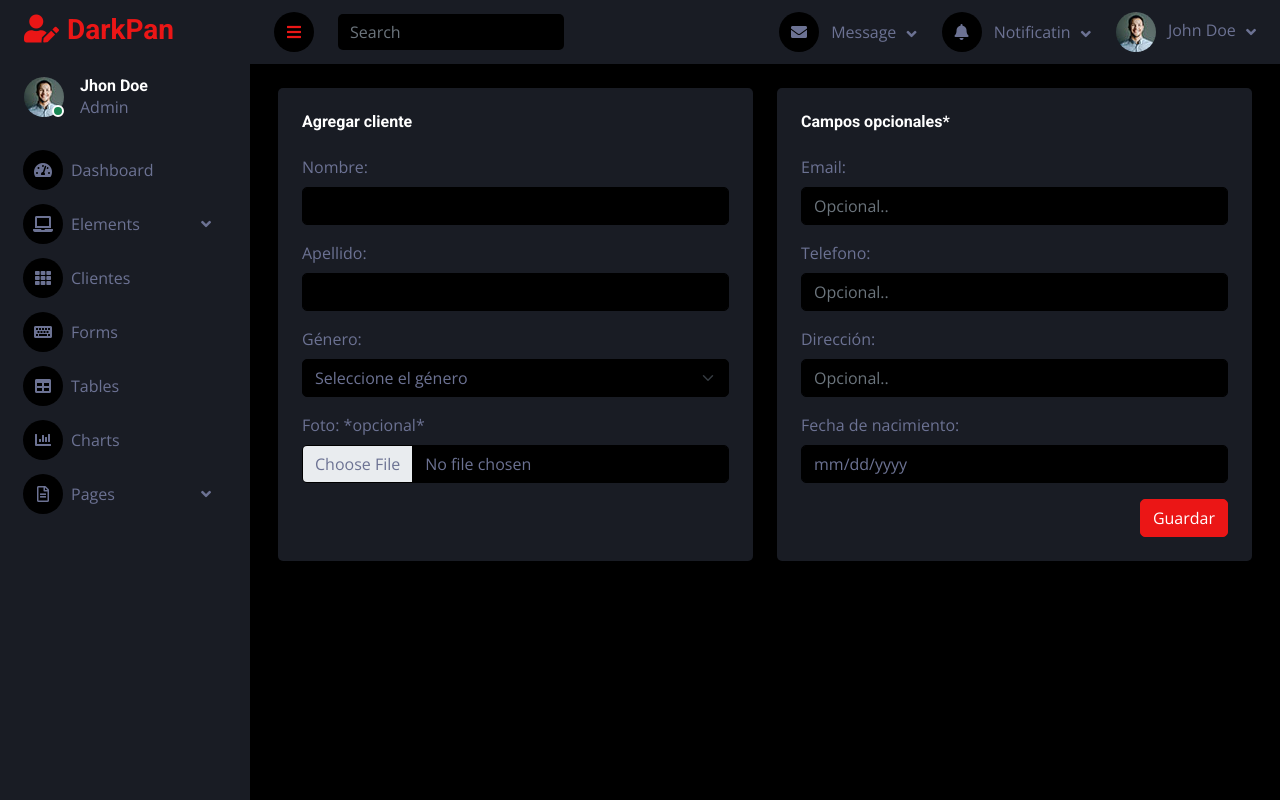
After one commit to Torres1368/gymControl, a Django app: page /nuevo_cliente/ in a window 1280 px wide. The commit adds this page. Run offline with Django 5.2, Linux system fonts and the light colour scheme; some libraries are stand-ins or nearby versions.

Commit message:
agregar cliente form

```diff
--- a/Aplicaciones/gymcontrol/models.py
+++ b/Aplicaciones/gymcontrol/models.py
@@ -10,9 +10,9 @@ class Cliente(models.Model):
     telefono = models.CharField(max_length=100, blank=True, unique=True, null=True)
     direccion = models.CharField(max_length=100, blank=True, null=True)
     fecha_nacimiento = models.DateField(blank=True, null=True)
-    estado = models.CharField(max_length=100)
     fecha_registro = models.DateTimeField(auto_now_add=True)
     fecha_modificacion = models.DateTimeField(auto_now=True)
+    foto= models.ImageField(upload_to='clientes/', blank=True, null=True)
 
     def __str__(self):
         return f"{self.nombre} , {self.apellido}"
--- /dev/null
+++ b/Aplicaciones/gymcontrol/templates/cliente/nuevo_cliente.html
@@ -0,0 +1,66 @@
+{% extends 'index.html' %}
+{% block contenido %}
+  {% load static %}
+  <div class="bg-secondary rounded col-11 mx-auto d-none">
+    <h2 class="text-center text-white fw-bold">Lista de clientes</h2>
+  </div>
+  <form action="/guardar_cliente/" method="post" enctype="multipart/form-data" id="frm_cliente">
+    {% csrf_token %}
+    <div class="container-fluid pt-3 px-3">
+      <div class="row g-4">
+        <div class="col-sm-12 col-xl-6">
+          <div class="bg-secondary rounded h-100 p-4">
+            <h6 class="mb-4">Agregar cliente</h6>
+
+            <div class="mb-3">
+              <label for="nombre" class="form-label">Nombre:</label>
+              <input type="text" class="form-control" id="nombre" name="nombre" />
+            </div>
+            <div class="mb-3">
+              <label for="apellido" class="form-label">Apellido:</label>
+              <input type="text" class="form-control" id="apellido" name="apellido" />
+            </div>
+            <div class="mb-3">
+              <label for="genero" class="form-label">Género:</label>
+              <select class="form-select mb-3" name="genero" id="genero" aria-placeholder="opcional..">
+                <option selected disabled>Seleccione el género</option>
+                <option value="Masculino">Masculino</option>
+                <option value="Femenino">Femenino</option>
+                <option value="Otro">Otro</option>
+              </select>
+            </div>
+            <div class="mb-3">
+              <label for="foto" class="form-label">Foto: <span>*opcional*</span></label>
+              <input type="file" accept="/*image" class="form-control bg-dark" id="foto" name="foto" />
+            </div>
+          </div>
+        </div>
+
+        <div class="col-sm-12 col-xl-6">
+          <div class="bg-secondary rounded h-100 p-4">
+            <h6 class="mb-4">Campos opcionales*</h6>
+            <div class="mb-3">
+              <label for="email" class="form-label">Email:</label>
+              <input type="email" class="form-control" id="email" name="email" placeholder="Opcional.." />
+            </div>
+            <div class="mb-3">
+              <label for="telefono" class="form-label">Telefono:</label>
+              <input type="text" class="form-control" id="telefono" name="telefono" placeholder="Opcional.." />
+            </div>
+            <div class="mb-3">
+              <label for="direccion" class="form-label">Dirección:</label>
+              <input type="text" class="form-control" id="direccion" name="direccion" placeholder="Opcional.." />
+            </div>
+            <div class="mb-3">
+              <label for="fecha_nacimiento" class="form-label">Fecha de nacimiento:</label>
+              <input type="date" class="form-control" id="fecha_nacimiento" name="fecha_nacimiento" />
+            </div>
+            <div class="text-end">
+              <button type="submit" class="btn btn-primary">Guardar</button>
+            </div>
+          </div>
+        </div>
+      </div>
+    </div>
+  </form>
+{% endblock %}
--- a/Aplicaciones/gymcontrol/templates/index.html
+++ b/Aplicaciones/gymcontrol/templates/index.html
@@ -30,6 +30,8 @@
 
     <!-- Template Stylesheet -->
     <link href="{% static 'css/style.css' %}" rel="stylesheet" />
+
+    <link href="{% static 'css/estilos.css' %}" rel="stylesheet" />
   </head>
 
   <body>
@@ -57,7 +59,7 @@
             </div>
           </div>
           <div class="navbar-nav w-100">
-            <a href="index.html" class="nav-item nav-link active"><i class="fa fa-tachometer-alt me-2"></i>Dashboard</a>
+            <a href="index.html" class="nav-item nav-link"><i class="fa fa-tachometer-alt me-2"></i>Dashboard</a>
             <div class="nav-item dropdown">
               <a href="#" class="nav-link dropdown-toggle" data-bs-toggle="dropdown"><i class="fa fa-laptop me-2"></i>Elements</a>
               <div class="dropdown-menu bg-transparent border-0">
@@ -66,7 +68,7 @@
                 <a href="element.html" class="dropdown-item">Other Elements</a>
               </div>
             </div>
-            <a href="widget.html" class="nav-item nav-link"><i class="fa fa-th me-2"></i>Widgets</a>
+            <a href="{% url 'clientes' %}" class="nav-item nav-link {% if navbar == 'clientes' %}active{% endif %}"><i class="fa fa-th me-2"></i>Clientes</a>
             <a href="form.html" class="nav-item nav-link"><i class="fa fa-keyboard me-2"></i>Forms</a>
             <a href="table.html" class="nav-item nav-link"><i class="fa fa-table me-2"></i>Tables</a>
             <a href="chart.html" class="nav-item nav-link"><i class="fa fa-chart-bar me-2"></i>Charts</a>
@@ -171,9 +173,9 @@
           </div>
         </nav>
         <!-- Navbar End -->
-        <div class="container">
+        <div class="container-fluid">
           <div class="page-inner">
-            <div class="d-flex align-items-left align-items-md-center flex-column flex-md-row pt-2 pb-4"></div>
+            <div class="d-flex align-items-left align-items-md-center flex-column flex-md-row pt-1 pb-1"></div>
 
             {% block contenido %}
 
--- a/Aplicaciones/gymcontrol/urls.py
+++ b/Aplicaciones/gymcontrol/urls.py
@@ -3,4 +3,8 @@ from .import views
 
 urlpatterns = [
     path('', views.index, name='index'),
+    path('clientes/', views.clientes, name='clientes'),
+    path('nuevo_cliente/', views.nuevo_cliente, name='nuevo_cliente'),
+    path('guardar_cliente/', views.guardar_cliente, name='guardar_cliente'),
+    path('editar_cliente/<id>', views.editar_cliente, name='editar_cliente'),
 ]
--- a/Aplicaciones/gymcontrol/views.py
+++ b/Aplicaciones/gymcontrol/views.py
@@ -1,6 +1,36 @@
-from django.shortcuts import render
+from django.contrib import messages
+from django.shortcuts import redirect, render
+from .models import *
 
 # Create your views here.
 
 def index(request):
     return render(request,'index.html')
+
+def clientes(request):
+    clientes=Cliente.objects.all()
+    return render(request,'cliente/cliente.html',{'clientes':clientes ,'navbar': 'clientes'})
+
+def nuevo_cliente(request):
+    return render(request,'cliente/nuevo_cliente.html')
+
+def guardar_cliente(request):
+    if request.method == 'POST':
+        nombre=request.POST["nombre"]
+        apellido=request.POST["apellido"]
+        telefono=request.POST["telefono"]
+        genero= request.POST["genero"]
+        email=request.POST["email"]
+        direccion=request.POST["direccion"]
+        fecha_nacimiento=request.POST["fecha_nacimiento"]
+        foto=request.FILES.get("foto")
+        cliente=Cliente.objects.create(nombre=nombre,apellido=apellido,genero=genero,
+                                       telefono=telefono,email=email,direccion=direccion,
+                                       fecha_nacimiento=fecha_nacimiento,foto=foto)
+
+        messages.success(request, 'Cliente guardado exitosamente')
+        return redirect('/clientes')
+
+def editar_cliente(request, id):
+    cliente=Cliente.objects.get(id=id)
+    return render(request, 'cliente/editar_cliente.html', {'cliente': cliente})
```
Also changed, not shown: Aplicaciones/gymcontrol/templates/cliente/cliente.html (added, +51 -0 lines), Aplicaciones/gymcontrol/templates/cliente/editar_cliente.html (added, +69 -0 lines), gym/settings.py (+6 -2 lines), static/css/estilos.css (added, +63 -0 lines), Aplicaciones/gymcontrol/migrations/0001_initial.py (added), Aplicaciones/gymcontrol/migrations/0002_remove_cliente_estado_cliente_foto.py (added), RestaurantePJ/media/clientes/cangrejo.jpg (added), RestaurantePJ/media/clientes/cangrejo_WvMDXmx.jpg (added), RestaurantePJ/media/clientes/descarga.png (added), RestaurantePJ/media/clientes/descarga_aVOJIEI.png (added).
